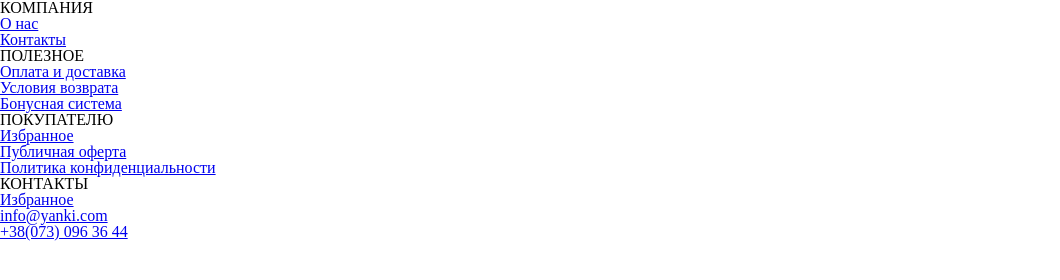
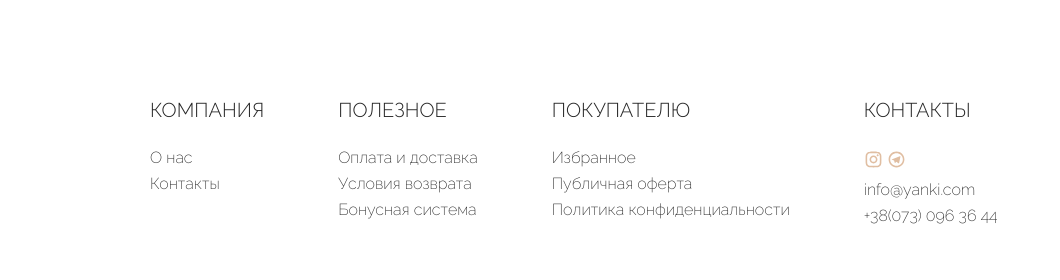
Before and after one commit to bondcoder97/yanki-shop, a plain HTML site: page index.html in a window 1280 px wide. Shown: the whole page, without its empty margins (0-1060 px from the left). Drawn offline with Linux system fonts and the light colour scheme.

Commit message:
mb final work

```diff
--- a/assets/styles/index.css
+++ b/assets/styles/index.css
@@ -1,28 +1,63 @@
 /*STYLE FOOTER START*/
-/* raleway-200 - latin */
+/* raleway-200 - cyrillic_latin */
 @font-face {
   font-display: swap; /* Check https://developer.mozilla.org/en-US/docs/Web/CSS/@font-face/font-display for other options. */
   font-family: 'Raleway';
   font-style: normal;
   font-weight: 200;
-    src: url('../fonts/raleway-v34-latin-200.woff2') format('woff2'); /* Chrome 36+, Opera 23+, Firefox 39+, Safari 12+, iOS 10+ */
+  src: url('/fonts/raleway-v34-cyrillic_latin-200.woff2') format('woff2'); /* Chrome 36+, Opera 23+, Firefox 39+, Safari 12+, iOS 10+ */
 }
-  /* raleway-300 - latin */
+/* raleway-300 - cyrillic_latin */
 @font-face {
   font-display: swap; /* Check https://developer.mozilla.org/en-US/docs/Web/CSS/@font-face/font-display for other options. */
   font-family: 'Raleway';
   font-style: normal;
   font-weight: 300;
-    src: url('../fonts/raleway-v34-latin-300.woff2') format('woff2'); /* Chrome 36+, Opera 23+, Firefox 39+, Safari 12+, iOS 10+ */
+  src: url('/fonts/raleway-v34-cyrillic_latin-300.woff2') format('woff2'); /* Chrome 36+, Opera 23+, Firefox 39+, Safari 12+, iOS 10+ */
 }
-  /* raleway-regular - latin */
+/* raleway-regular - cyrillic_latin */
 @font-face {
   font-display: swap; /* Check https://developer.mozilla.org/en-US/docs/Web/CSS/@font-face/font-display for other options. */
   font-family: 'Raleway';
   font-style: normal;
   font-weight: 400;
-    src: url('../fonts/raleway-v34-latin-regular.woff2') format('woff2'); /* Chrome 36+, Opera 23+, Firefox 39+, Safari 12+, iOS 10+ */
+  src: url('/fonts/raleway-v34-cyrillic_latin-regular.woff2') format('woff2'); /* Chrome 36+, Opera 23+, Firefox 39+, Safari 12+, iOS 10+ */
+}
+.footer {
+  background: #FFFFFF;
+  padding: 100px 0;
+}
+.footer__wrapper {
+  max-width: 1140px;
+  margin: 0 auto;
+  padding-left: 150px;
+}
+.footer__nav {
+  display: flex;
+  justify-content: space-between;
+  width: 75%;
+
+}
+.footer__menu-title{
+  color: #252525;
+  font-family: 'Raleway',serif;
+  font-size: 20px;
+  font-weight: 300;
+  text-decoration: none;
+  padding-bottom: 20px;
+}
+.footer__menu-item {
+  padding-bottom: 10px;
+}
+.footer__menu-link {
+  color: #252525;
+  font-family: 'Raleway',serif;
+  font-size: 16px;
+  font-weight: 200;
+  text-decoration: none;
+}
+.footer__menu-link:active , .footer__menu-link:hover, .footer__menu-link:focus{
+  opacity: .75;
 }
 
-
   /*STYLE FOOTER END*/
--- a/index.html
+++ b/index.html
@@ -56,7 +56,11 @@
               <h3 class="footer__menu-title">КОНТАКТЫ</h3>
             </li>
             <li class="footer__menu-item">
-              <a href="#" class="footer__menu-link">Избранное</a>
+              <a href="#" class="footer__menu-link">
+                <img src="/img/insta.svg" alt="instagram">
+              </a>
+              <a href="#" class="footer__menu-link"><img src="/img/tg.svg" alt="telegram">
+            </a>
             </li>
             <li class="footer__menu-item">
               <a href="#" class="footer__menu-link">info@yanki.com</a>
```
Also changed, not shown: fonts/raleway-v34-cyrillic_latin-200.woff2 (added), fonts/raleway-v34-cyrillic_latin-300.woff2 (added), fonts/raleway-v34-cyrillic_latin-regular.woff2 (added), fonts/raleway-v34-latin-200.woff2 (deleted), fonts/raleway-v34-latin-300.woff2 (deleted), fonts/raleway-v34-latin-regular.woff2 (deleted), img/insta.svg (added), img/tg.svg (added). Lines whose indentation alone changed are shown as unchanged.
